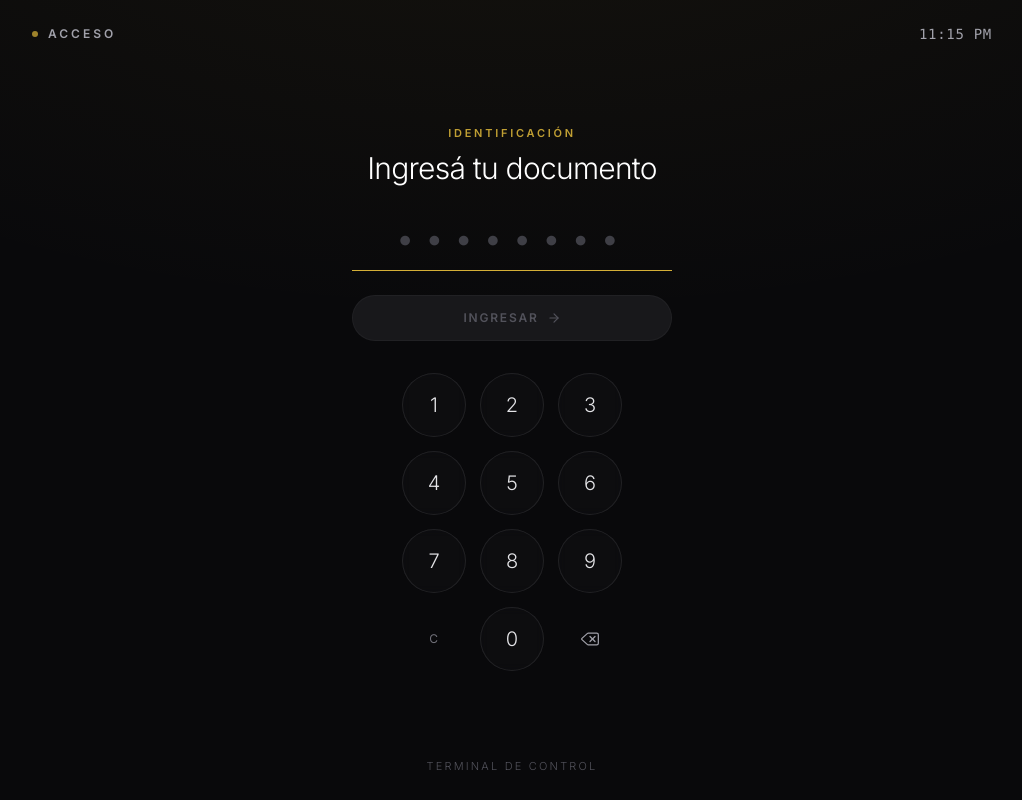
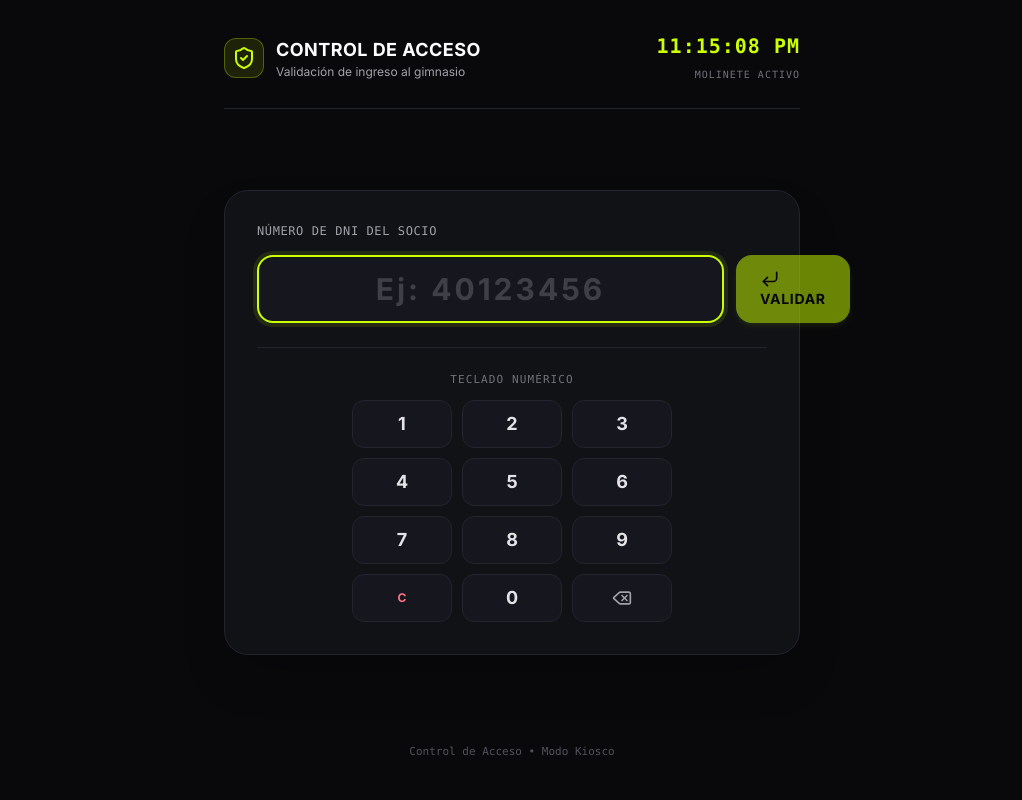
Before and after one commit to juampimedina06/gestion-gimnasio-web-, a React (Vite) app: page / in a window 1280 px wide. Shown: the whole page, without its empty margins (128-1150 px from the left). Built offline with nearby package versions, Linux system fonts and the light colour scheme; no server answers.

Commit message:
feat: move control de acceso exclusively to public route and remove from admin panel

```diff
--- a/src/presentation/router/AppRouter.tsx
+++ b/src/presentation/router/AppRouter.tsx
@@ -5,7 +5,6 @@ import { LoginScreen } from '../screens/auth/LoginScreen';
 import { MainLayout } from '../layout/MainLayout';
 import { ProtectedRoute } from './ProtectedRoute';
 import { DashboardScreen } from '../screens/dashboard/DashboardScreen';
-import { ControlAccesoScreen } from '../screens/ingreso/ControlAccesoScreen';
 import { ClientesScreen } from '../screens/clientes/ClientesScreen';
 import { PersonalTrainersScreen } from '../screens/usuarios/PersonalTrainersScreen';
 import { TipoRol } from '../../core/shared/enums';
@@ -25,7 +24,6 @@ export const AppRouter: React.FC = () => {
         <Route element={<ProtectedRoute />}>
           <Route element={<MainLayout />}>
             <Route path="/dashboard" element={<DashboardScreen />} />
-            <Route path="/ingreso" element={<ControlAccesoScreen />} />
             <Route path="/clientes" element={<ClientesScreen />} />
 
             {/* Admin Only Routes */}
--- a/src/presentation/screens/kiosk/TotemAccesoScreen.tsx
+++ b/src/presentation/screens/kiosk/TotemAccesoScreen.tsx
@@ -1,14 +1,17 @@
 import React, { useState, useRef, useEffect, useCallback } from 'react';
 import {
-  Check,
-  X,
-  AlertCircle,
+  ShieldCheck,
+  ShieldX,
+  AlertTriangle,
+  Calendar,
+  Clock,
   Delete,
-  ArrowRight,
+  CornerDownLeft,
   RotateCcw,
 } from 'lucide-react';
 import { clientesApi } from '../../../core/clientes/clientes.api';
 import { ResultadoIngresoDTO } from '../../../core/clientes/models/cliente.types';
+import { Button } from '../../components/Button';
 import { cn } from '../../utils/cn';
 
 const AUTO_RESET_SECONDS = 5;
@@ -29,7 +32,7 @@ export const TotemAccesoScreen: React.FC = () => {
     const updateClock = () => {
       const now = new Date();
       setCurrentTime(
-        now.toLocaleTimeString([], { hour: '2-digit', minute: '2-digit' })
+        now.toLocaleTimeString([], { hour: '2-digit', minute: '2-digit', second: '2-digit' })
       );
     };
     updateClock();
@@ -48,7 +51,7 @@ export const TotemAccesoScreen: React.FC = () => {
     }, 50);
   }, []);
 
-  // Temporizador de auto-reseteo
+  // Temporizador de reseteo automático
   useEffect(() => {
     if (!result) return;
 
@@ -74,15 +77,13 @@ export const TotemAccesoScreen: React.FC = () => {
     };
   }, [result, handleClear]);
 
-  // Foco automático
   useEffect(() => {
     inputRef.current?.focus();
   }, []);
 
   const handleSubmit = async (e?: React.FormEvent) => {
     if (e) e.preventDefault();
-    const cleanDni = dniInput.trim();
-    const dniNumber = parseInt(cleanDni, 10);
+    const dniNumber = parseInt(dniInput.trim(), 10);
     if (!dniNumber || isNaN(dniNumber)) return;
 
     setIsLoading(true);
@@ -120,32 +121,129 @@ export const TotemAccesoScreen: React.FC = () => {
       result.mensaje.toLowerCase().includes('vencida'));
 
   return (
-    <div className="relative min-h-screen bg-[#09090b] text-zinc-100 flex flex-col justify-between selection:bg-zinc-800 selection:text-white font-sans overflow-hidden">
-      {/* Luz ambiental sutil en el fondo */}
-      <div className="pointer-events-none absolute inset-0 bg-[radial-gradient(ellipse_80%_60%_at_50%_-20%,rgba(212,175,55,0.06),transparent)]" />
-
-      {/* Header Minimalista */}
-      <header className="relative z-10 px-8 py-6 flex items-center justify-between max-w-5xl w-full mx-auto">
-        <div className="flex items-center gap-2.5">
-          <span className="w-1.5 h-1.5 rounded-full bg-champagne-gold animate-pulse" />
-          <span className="text-xs font-semibold tracking-[0.25em] text-zinc-400 uppercase">
-            Acceso
-          </span>
+    <div className="min-h-screen bg-gym-black text-zinc-100 flex flex-col justify-between p-4 sm:p-6 lg:p-8 font-sans selection:bg-volt selection:text-black">
+      {/* Header Limpio con Reloj */}
+      <header className="max-w-xl w-full mx-auto flex items-center justify-between pb-6 border-b border-dark-border">
+        <div className="flex items-center gap-3">
+          <div className="w-10 h-10 rounded-xl bg-volt/10 border border-volt/30 flex items-center justify-center text-volt">
+            <ShieldCheck className="w-6 h-6" />
+          </div>
+          <div>
+            <h1 className="text-lg font-bold text-white uppercase tracking-wide">
+              Control de Acceso
+            </h1>
+            <p className="text-xs text-zinc-400">
+              Validación de ingreso al gimnasio
+            </p>
+          </div>
         </div>
 
-        <div className="text-sm font-mono tracking-wider text-zinc-400">
-          {currentTime || '--:--'}
+        <div className="text-right">
+          <div className="text-xl font-mono font-bold text-volt tracking-wider">
+            {currentTime || '--:--:--'}
+          </div>
+          <span className="text-[10px] uppercase font-mono tracking-widest text-zinc-500">
+            Molinete Activo
+          </span>
         </div>
       </header>
 
-      {/* Área Central de Interacción */}
-      <main className="relative z-10 flex-1 flex items-center justify-center px-4 py-8">
-        <div className="w-full max-w-md">
-          {result ? (
-            /* Vista de Feedback de Acceso */
-            <div className="relative backdrop-blur-2xl bg-zinc-900/40 border border-zinc-800/80 rounded-3xl p-8 sm:p-10 shadow-2xl transition-all duration-500 overflow-hidden text-center">
-              {/* Barra de progreso de auto-reseteo ultra-fina */}
-              <div className="absolute top-0 left-0 right-0 h-[2px] bg-zinc-800/50">
+      {/* Área Central Interactiva */}
+      <main className="flex-1 flex items-center justify-center my-6">
+        <div className="w-full max-w-xl space-y-6">
+          {/* Card de Entrada y Teclado */}
+          <div className="bg-dark-surface border border-dark-border rounded-3xl p-6 sm:p-8 shadow-2xl">
+            <form onSubmit={handleSubmit} className="space-y-4">
+              <label className="block text-xs uppercase font-mono tracking-wider text-zinc-400 text-center sm:text-left">
+                Número de DNI del Socio
+              </label>
+
+              <div className="flex gap-3">
+                <input
+                  ref={inputRef}
+                  type="text"
+                  inputMode="numeric"
+                  placeholder="Ej: 40123456"
+                  value={dniInput}
+                  onChange={(e) => setDniInput(e.target.value.replace(/\D/g, ''))}
+                  disabled={isLoading}
+                  className="flex-1 bg-dark-card border-2 border-dark-border rounded-2xl px-4 py-3.5 text-2xl sm:text-3xl font-extrabold tracking-widest text-white text-center focus:outline-none focus:border-volt focus:ring-4 focus:ring-volt/10 transition-all placeholder:text-zinc-700"
+                />
+
+                <Button
+                  type="submit"
+                  variant="volt"
+                  size="lg"
+                  isLoading={isLoading}
+                  disabled={!dniInput}
+                  className="px-6 rounded-2xl"
+                >
+                  <CornerDownLeft className="w-5 h-5 mr-1" />
+                  Validar
+                </Button>
+              </div>
+            </form>
+
+            {/* Teclado Numérico Táctil */}
+            <div className="mt-6 pt-6 border-t border-dark-border">
+              <p className="text-[11px] uppercase font-mono tracking-widest text-zinc-500 text-center mb-3">
+                Teclado Numérico
+              </p>
+              <div className="grid grid-cols-3 gap-2.5 max-w-xs mx-auto">
+                {['1', '2', '3', '4', '5', '6', '7', '8', '9'].map((digit) => (
+                  <button
+                    key={digit}
+                    type="button"
+                    onClick={() => handleKeypadPress(digit)}
+                    disabled={isLoading}
+                    className="h-12 rounded-xl bg-dark-card border border-dark-border text-lg font-bold text-zinc-200 hover:text-white hover:bg-zinc-800 hover:border-zinc-600 transition-colors active:scale-95 flex items-center justify-center cursor-pointer"
+                  >
+                    {digit}
+                  </button>
+                ))}
+                <button
+                  type="button"
+                  onClick={() => handleKeypadPress('clear')}
+                  disabled={isLoading}
+                  className="h-12 rounded-xl bg-dark-card border border-dark-border text-xs font-bold text-rose-400 hover:bg-rose-950/30 transition-colors flex items-center justify-center cursor-pointer"
+                >
+                  C
+                </button>
+                <button
+                  type="button"
+                  onClick={() => handleKeypadPress('0')}
+                  disabled={isLoading}
+                  className="h-12 rounded-xl bg-dark-card border border-dark-border text-lg font-bold text-zinc-200 hover:text-white hover:bg-zinc-800 transition-colors flex items-center justify-center cursor-pointer"
+                >
+                  0
+                </button>
+                <button
+                  type="button"
+                  onClick={() => handleKeypadPress('backspace')}
+                  disabled={isLoading}
+                  className="h-12 rounded-xl bg-dark-card border border-dark-border text-zinc-400 hover:text-white hover:bg-zinc-800 transition-colors flex items-center justify-center cursor-pointer"
+                  aria-label="Borrar último dígito"
+                >
+                  <Delete className="w-5 h-5" />
+                </button>
+              </div>
+            </div>
+          </div>
+
+          {/* Resultado de Validación */}
+          {result && (
+            <div
+              className={cn(
+                'rounded-3xl p-6 border shadow-2xl transition-all duration-300 relative overflow-hidden',
+                result.permitido
+                  ? isTolerancia
+                    ? 'bg-amber-950/30 border-amber-600/50 text-amber-200 shadow-amber-950/20'
+                    : 'bg-emerald-950/30 border-emerald-500/50 text-emerald-200 shadow-emerald-950/20'
+                  : 'bg-rose-950/30 border-rose-600/50 text-rose-200 shadow-rose-950/20'
+              )}
+            >
+              {/* Barra de reseteo automático */}
+              <div className="absolute top-0 left-0 right-0 h-1 bg-black/40">
                 <div
                   className={cn(
                     'h-full transition-all duration-1000 ease-linear',
@@ -159,189 +257,104 @@ export const TotemAccesoScreen: React.FC = () => {
                 />
               </div>
 
-              {/* Indicador de estado */}
-              <div className="flex justify-center mb-6">
+              <div className="flex items-start gap-4 pt-1">
                 <div
                   className={cn(
-                    'w-16 h-16 rounded-full flex items-center justify-center transition-all duration-500',
+                    'w-12 h-12 rounded-2xl flex items-center justify-center flex-shrink-0',
                     result.permitido
                       ? isTolerancia
-                        ? 'bg-amber-400/10 text-amber-400 ring-1 ring-amber-400/30'
-                        : 'bg-emerald-400/10 text-emerald-400 ring-1 ring-emerald-400/30'
-                      : 'bg-rose-500/10 text-rose-400 ring-1 ring-rose-500/30'
+                        ? 'bg-amber-500/20 text-amber-400'
+                        : 'bg-emerald-500/20 text-emerald-400'
+                      : 'bg-rose-500/20 text-rose-400'
                   )}
                 >
                   {result.permitido ? (
                     isTolerancia ? (
-                      <AlertCircle className="w-7 h-7 stroke-[1.5]" />
+                      <AlertTriangle className="w-7 h-7" />
                     ) : (
-                      <Check className="w-7 h-7 stroke-[2]" />
+                      <ShieldCheck className="w-7 h-7" />
                     )
                   ) : (
-                    <X className="w-7 h-7 stroke-[2]" />
+                    <ShieldX className="w-7 h-7" />
                   )}
                 </div>
+
+                <div className="flex-1 min-w-0">
+                  <div className="flex items-center gap-2">
+                    <span
+                      className={cn(
+                        'text-xs font-bold uppercase tracking-wider px-2.5 py-0.5 rounded-full border',
+                        result.permitido
+                          ? isTolerancia
+                            ? 'bg-amber-500/20 text-amber-300 border-amber-500/30'
+                            : 'bg-emerald-500/20 text-emerald-300 border-emerald-500/30'
+                          : 'bg-rose-500/20 text-rose-300 border-rose-500/30'
+                      )}
+                    >
+                      {result.permitido
+                        ? isTolerancia
+                          ? 'Acceso Permitido (En Tolerancia)'
+                          : 'Acceso Permitido'
+                        : 'Acceso Denegado'}
+                    </span>
                   </div>
 
-              {/* Estado e Identidad */}
-              <p className="text-[11px] font-semibold tracking-[0.2em] uppercase text-zinc-400 mb-2">
-                {result.permitido
-                  ? isTolerancia
-                    ? 'Acceso en Tolerancia'
-                    : 'Paso Autorizado'
-                  : 'Ingreso No Permitido'}
-              </p>
-
-              <h2 className="text-2xl sm:text-3xl font-light tracking-tight text-white mb-2">
-                {result.nombreCliente || (result.permitido ? 'Bienvenido' : 'Atención')}
-              </h2>
-
-              <p className="text-sm text-zinc-400 font-normal leading-relaxed max-w-xs mx-auto mb-6">
+                  <h3 className="text-xl font-bold text-white mt-1.5 truncate">
+                    {result.nombreCliente || (result.permitido ? 'Socio' : 'Atención')}
+                  </h3>
+                  <p className="text-sm opacity-90 mt-1 leading-relaxed">
                     {result.mensaje}
                   </p>
 
-              {/* Detalles de vencimiento */}
+                  {/* Fechas de Vencimiento */}
                   {(result.fechaVencimiento || result.fechaLimitePago) && (
-                <div className="border-t border-zinc-800/80 pt-5 mt-4 text-xs text-zinc-400 space-y-2 max-w-xs mx-auto text-left">
+                    <div className="mt-4 pt-4 border-t border-white/10 grid grid-cols-1 sm:grid-cols-2 gap-3 text-xs">
                       {result.fechaVencimiento && (
-                    <div className="flex justify-between items-center">
-                      <span className="text-zinc-500">Vencimiento</span>
-                      <span className="text-zinc-200 font-mono">
+                        <div className="flex items-center gap-2">
+                          <Calendar className="w-4 h-4 opacity-70" />
+                          <span>
+                            Vencimiento:{' '}
+                            <strong className="text-white">
                               {new Date(result.fechaVencimiento).toLocaleDateString()}
+                            </strong>
                           </span>
                         </div>
                       )}
                       {result.fechaLimitePago && (
-                    <div className="flex justify-between items-center">
-                      <span className="text-zinc-500">Límite de pago</span>
-                      <span className="text-zinc-200 font-mono">
+                        <div className="flex items-center gap-2">
+                          <Clock className="w-4 h-4 opacity-70" />
+                          <span>
+                            Límite de pago:{' '}
+                            <strong className="text-white">
                               {new Date(result.fechaLimitePago).toLocaleDateString()}
+                            </strong>
                           </span>
                         </div>
                       )}
                     </div>
                   )}
 
-              {/* Botón de reseteo manual */}
-              <div className="mt-8">
+                  {/* Botón manual de reseteo */}
+                  <div className="mt-4 flex justify-end">
                     <button
                       type="button"
                       onClick={handleClear}
-                  className="inline-flex items-center gap-2 px-5 py-2.5 rounded-full bg-zinc-800/60 hover:bg-zinc-800 text-xs text-zinc-300 hover:text-white transition-all cursor-pointer border border-zinc-700/40"
+                      className="inline-flex items-center gap-1.5 px-3 py-1.5 rounded-xl bg-white/10 hover:bg-white/20 text-white text-xs font-medium transition-colors cursor-pointer"
                     >
-                  <RotateCcw className="w-3.5 h-3.5 opacity-70" />
-                  <span>Siguiente ({countdown}s)</span>
+                      <RotateCcw className="w-3.5 h-3.5" />
+                      <span>Siguiente persona ({countdown}s)</span>
                     </button>
                   </div>
                 </div>
-          ) : (
-            /* Pantalla Principal: Ingreso de DNI */
-            <div className="flex flex-col items-center">
-              {/* Título Minimalista */}
-              <div className="text-center mb-8">
-                <span className="text-[11px] font-semibold tracking-[0.25em] uppercase text-champagne-gold/90 block mb-2">
-                  Identificación
-                </span>
-                <h2 className="text-2xl sm:text-3xl font-light tracking-tight text-white">
-                  Ingresá tu documento
-                </h2>
-              </div>
-
-              {/* Campo de Documento Minimalista */}
-              <form onSubmit={handleSubmit} className="w-full max-w-xs mb-8">
-                <div className="relative flex justify-center items-center">
-                  <input
-                    ref={inputRef}
-                    type="text"
-                    inputMode="numeric"
-                    pattern="[0-9]*"
-                    maxLength={10}
-                    value={dniInput}
-                    onChange={(e) => setDniInput(e.target.value.replace(/\D/g, ''))}
-                    disabled={isLoading}
-                    className="w-full bg-transparent border-b border-zinc-700 focus:border-champagne-gold pb-3 text-3xl sm:text-4xl font-light tracking-[0.25em] text-center text-white focus:outline-none transition-colors placeholder:text-zinc-700 placeholder:font-light"
-                    placeholder="••••••••"
-                  />
-                </div>
-
-                {/* Botón de Confirmación Principal */}
-                <button
-                  type="submit"
-                  disabled={!dniInput || isLoading}
-                  className={cn(
-                    'mt-6 w-full py-3.5 rounded-full text-xs font-semibold tracking-[0.15em] uppercase transition-all duration-300 flex items-center justify-center gap-2 cursor-pointer',
-                    !dniInput || isLoading
-                      ? 'bg-zinc-900 text-zinc-600 border border-zinc-800/60 cursor-not-allowed'
-                      : 'bg-zinc-100 hover:bg-white text-zinc-950 active:scale-[0.98] shadow-lg shadow-white/5'
-                  )}
-                >
-                  {isLoading ? (
-                    <div className="w-4 h-4 border-2 border-zinc-600 border-t-zinc-200 rounded-full animate-spin" />
-                  ) : (
-                    <>
-                      <span>Ingresar</span>
-                      <ArrowRight className="w-3.5 h-3.5" />
-                    </>
-                  )}
-                </button>
-              </form>
-
-              {/* Teclado Táctil Circular Estilo Apple */}
-              <div className="grid grid-cols-3 gap-3.5 max-w-[260px] mx-auto">
-                {['1', '2', '3', '4', '5', '6', '7', '8', '9'].map((digit) => (
-                  <button
-                    key={digit}
-                    type="button"
-                    onClick={() => handleKeypadPress(digit)}
-                    disabled={isLoading}
-                    className="w-16 h-16 sm:w-18 sm:h-18 rounded-full border border-zinc-800/80 bg-zinc-900/30 text-xl font-light text-zinc-200 hover:bg-zinc-800/60 hover:border-zinc-700 hover:text-white active:scale-95 transition-all flex items-center justify-center cursor-pointer backdrop-blur-sm"
-                  >
-                    {digit}
-                  </button>
-                ))}
-
-                {/* Botón Limpiar */}
-                <button
-                  type="button"
-                  onClick={() => handleKeypadPress('clear')}
-                  disabled={isLoading}
-                  className="w-16 h-16 sm:w-18 sm:h-18 rounded-full border border-transparent text-xs tracking-wider text-zinc-500 hover:text-rose-400 active:scale-95 transition-all flex items-center justify-center cursor-pointer"
-                  aria-label="Limpiar todo"
-                >
-                  C
-                </button>
-
-                {/* Dígito 0 */}
-                <button
-                  type="button"
-                  onClick={() => handleKeypadPress('0')}
-                  disabled={isLoading}
-                  className="w-16 h-16 sm:w-18 sm:h-18 rounded-full border border-zinc-800/80 bg-zinc-900/30 text-xl font-light text-zinc-200 hover:bg-zinc-800/60 hover:border-zinc-700 hover:text-white active:scale-95 transition-all flex items-center justify-center cursor-pointer backdrop-blur-sm"
-                >
-                  0
-                </button>
-
-                {/* Botón Borrar un dígito */}
-                <button
-                  type="button"
-                  onClick={() => handleKeypadPress('backspace')}
-                  disabled={isLoading}
-                  className="w-16 h-16 sm:w-18 sm:h-18 rounded-full border border-transparent text-zinc-400 hover:text-zinc-200 active:scale-95 transition-all flex items-center justify-center cursor-pointer"
-                  aria-label="Borrar último dígito"
-                >
-                  <Delete className="w-5 h-5 stroke-[1.5]" />
-                </button>
               </div>
             </div>
           )}
         </div>
       </main>
 
-      {/* Pie de pantalla discreto */}
-      <footer className="relative z-10 py-6 text-center">
-        <span className="text-[11px] tracking-[0.2em] uppercase text-zinc-600 font-light">
-          Terminal de Control
-        </span>
+      {/* Footer Discreto */}
+      <footer className="text-center py-2 text-[11px] font-mono text-zinc-600">
+        Control de Acceso • Modo Kiosco
       </footer>
     </div>
   );
```
Also changed, not shown: src/presentation/layout/Sidebar.tsx (+0 -7 lines), src/presentation/screens/dashboard/DashboardScreen.tsx (+0 -13 lines). Lines whose indentation alone changed are shown as unchanged.
